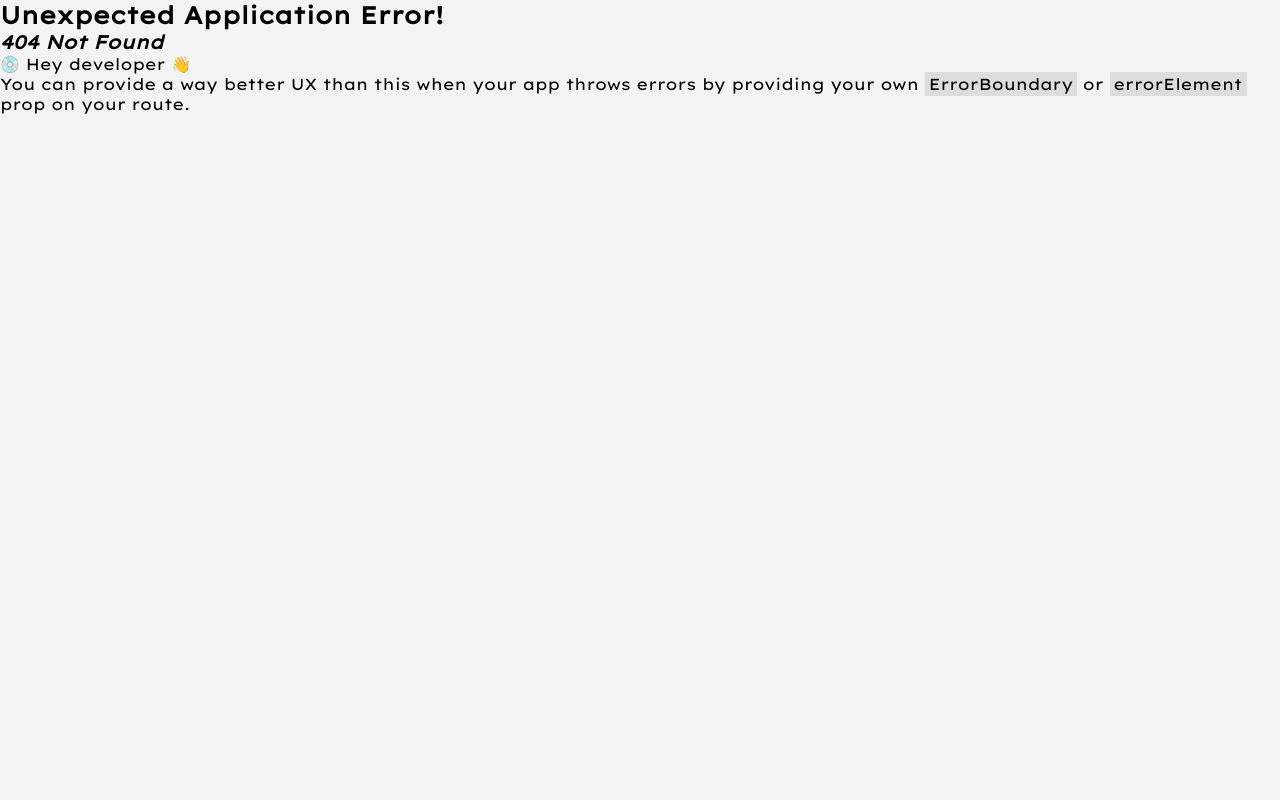
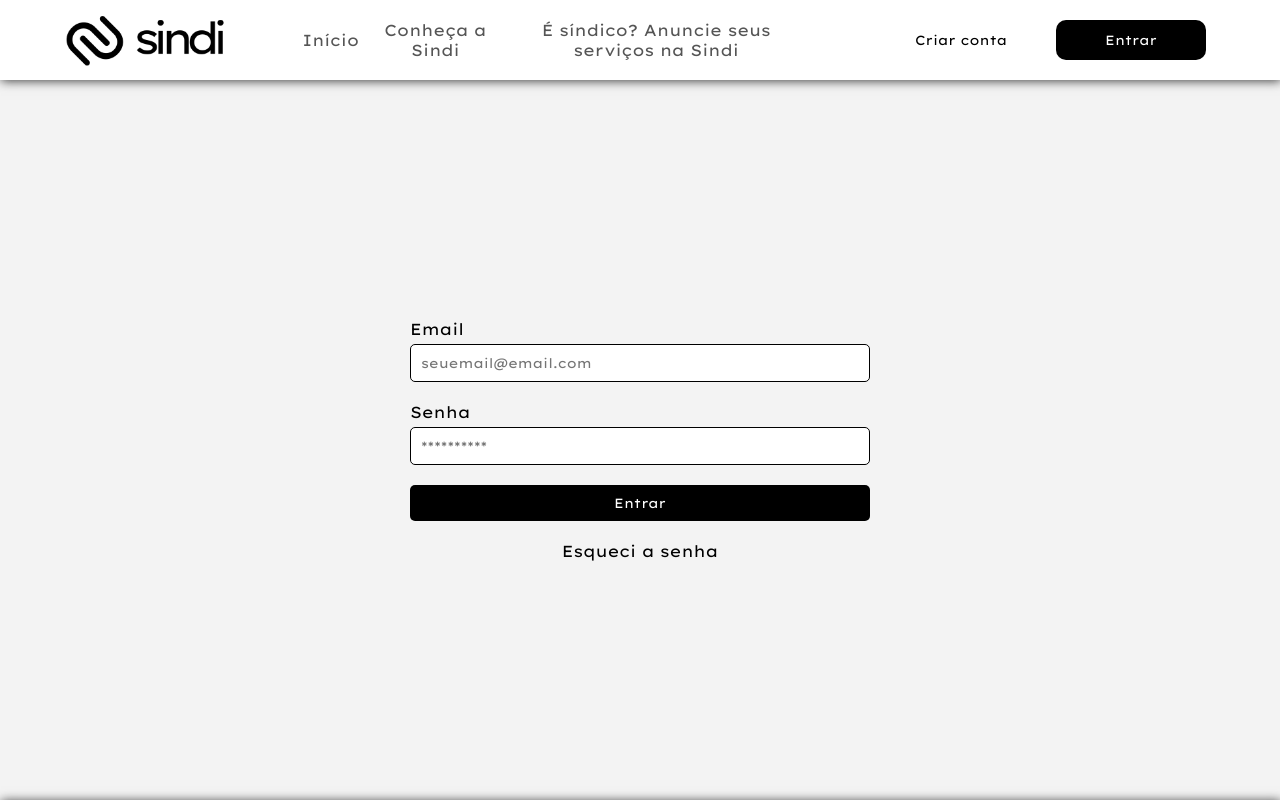
Before and after one commit to Esqulo/sindi, a React (Create React App) app: page /login in a window 1280 px wide. Before the commit this address had no page. Shown: the top 800 px of the page. Built offline with nearby package versions, Linux system fonts and the light colour scheme.

Commit message:
Implements route  `/login`

```diff
--- a/src/index.js
+++ b/src/index.js
@@ -7,6 +7,7 @@ import { createBrowserRouter, RouterProvider } from 'react-router-dom';
 
 import LandingPage from './routes/LandingPage';
 import Home from './routes/Home';
+import Login from './routes/Login';
 
 const router = createBrowserRouter([
   {
@@ -20,6 +21,10 @@ const router = createBrowserRouter([
       {
         path: "/",
         element: <Home/>
+      },
+      {
+        path: "/login",
+        element: <Login/>
       }
     ]
   }
--- /dev/null
+++ b/src/routes/Login/index.js
@@ -0,0 +1,72 @@
+import React, { useState, useRef } from "react";
+import "./styles.css";
+
+import CustomTextInput from "../../components/CustomTextInput";
+
+function Login() {
+  const [fields, setFields] = useState({ email: "", password: "" });
+  const [errors, setErrors] = useState({});
+  const formRef = useRef(null);
+
+  function validateFields() {
+    const requiredFields = formRef.current.querySelectorAll("input[required]");
+    let newErrors = {};
+    let firstErrorField = null;
+
+    for (let input of requiredFields) {
+      if (!input.value.trim()) {
+        const name = input.getAttribute("name");
+        if(!newErrors[name]) newErrors[name] = "Campo obrigatório";
+
+        if (!firstErrorField) firstErrorField = input;
+      }
+      if(input.type === "email" && !input.value.includes("@")){
+        const name = input.getAttribute("name");
+        if(!newErrors[name]) newErrors[name] = "Email inválido";
+
+        if (!firstErrorField) firstErrorField = input;
+      }
+    }
+
+    setErrors(newErrors);
+
+    if (Object.keys(newErrors).length !== 0) {
+        firstErrorField.focus();
+    }
+  }
+
+
+  function handleLogin() {
+    validateFields();
+  }
+
+  function handleChange(name, value) {
+    setFields((prev) => ({ ...prev, [name]: value }));
+    setErrors((prev) => ({ ...prev, [name]: "" }));
+  }
+
+  function handleKeyDown(event) {
+    if (event.key === "Enter") {
+      handleLogin();
+    }
+  }
+
+  return (
+    <div className="login-container column-centered" onKeyDown={handleKeyDown} ref={formRef}>
+      <div className="login-form column-centered">
+        <CustomTextInput
+          name="email" label="Email" placeholder="seuemail@email.com" type="email" required
+          value={fields.email} onChange={(value) => handleChange("email", value)} errorMessage={errors.email}
+        />
+        <CustomTextInput
+          name="password" label="Senha" placeholder="**********" type="password" required
+          value={fields.password} onChange={(value) => handleChange("password", value)} errorMessage={errors.password}
+        />
+        <button className="login-button" onClick={handleLogin}>Entrar</button>
+        <a href="/forgotpassword" className="login-form-forgotpassword"><span >Esqueci a senha</span></a>
+      </div>
+    </div>
+  );
+}
+
+export default Login;
--- /dev/null
+++ b/src/routes/Login/styles.css
@@ -0,0 +1,39 @@
+.login-container{
+    justify-content: center;
+    width: 100%;
+    height: 90dvh;
+    box-shadow: 1px 1px 10px 0px rgba(0,0,0,0.75);
+}
+
+.login-form{
+    justify-content: space-evenly;
+    width: 100%;
+    max-width: 500px;
+    padding: 10px 20px;
+    gap: 20px;
+}
+
+.login-button{
+    width: 100%;
+    border: none;
+    background-color: #000;
+    color: #FFF;
+    padding: 10px 20px;
+    border-radius: 5px;
+    cursor: pointer;
+    transition: opacity 0.2s ease;
+}
+
+.login-button:hover{
+    opacity: 80%;
+}
+
+.login-form-forgotpassword{
+    color: #000;
+    text-decoration: none;
+    cursor: pointer;
+}
+
+.login-form-forgotpassword:hover{
+    text-decoration: underline;
+}
```
